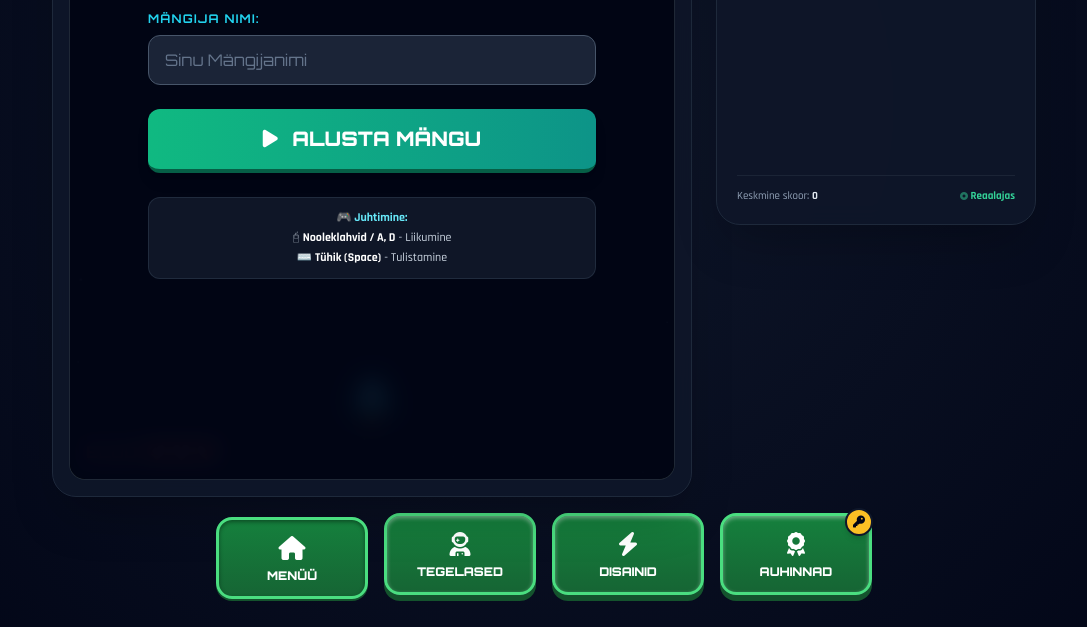
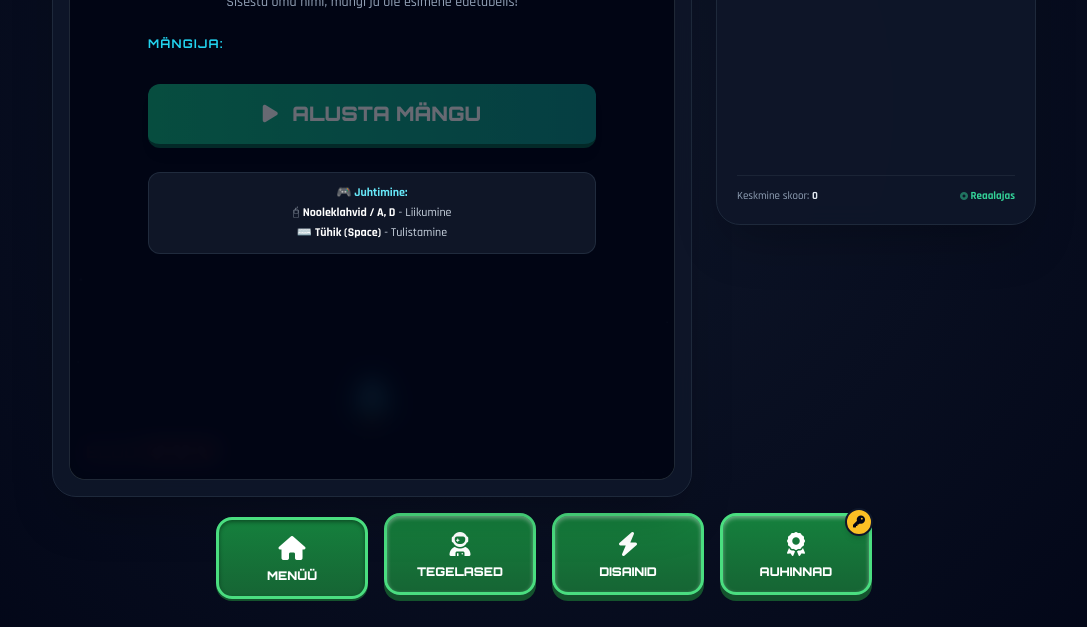
Before and after one commit to gregoropmann-edu/hbibjlknm, a plain HTML site: page index.html in a window 1280 px wide. Shown: the part 417-1044 px from the top of the page, without its empty margins (96-1183 px from the left). Drawn offline with nearby package versions, Linux system fonts and the light colour scheme; no server answers.

Commit message:
Update index.html

```diff
--- a/index.html
+++ b/index.html
@@ -75,14 +75,13 @@
             </div>
 
             <div class="space-y-2 text-left">
-              <label for="playerNameInput" class="text-xs orbitron text-cyan-400 uppercase tracking-widest font-bold block">
-                Mängija Nimi:
+              <label class="text-xs orbitron text-cyan-400 uppercase tracking-widest font-bold block">
+                Mängija:
               </label>
-              <input type="text" id="playerNameInput" maxlength="15" placeholder="Sinu Mängijanimi"
-                     class="w-full bg-slate-800/90 border border-slate-600 rounded-xl px-4 py-3 text-white orbitron placeholder-slate-500 focus:outline-none focus:border-cyan-400 focus:ring-2 focus:ring-cyan-400/50 transition">
+              <div id="startAuthBox"></div>
             </div>
 
-            <button id="startBtn" class="w-full py-4 bg-gradient-to-r from-emerald-500 to-teal-600 hover:from-emerald-400 hover:to-teal-500 text-white font-black orbitron text-xl rounded-xl shadow-lg border-b-4 border-emerald-800 active:border-b-0 cursor-pointer transition">
+            <button id="startBtn" disabled class="w-full py-4 bg-gradient-to-r from-emerald-500 to-teal-600 hover:from-emerald-400 hover:to-teal-500 text-white font-black orbitron text-xl rounded-xl shadow-lg border-b-4 border-emerald-800 active:border-b-0 cursor-pointer transition disabled:opacity-40 disabled:cursor-not-allowed">
               <i class="fa-solid fa-play mr-2"></i> ALUSTA MÄNGU
             </button>
 
```
